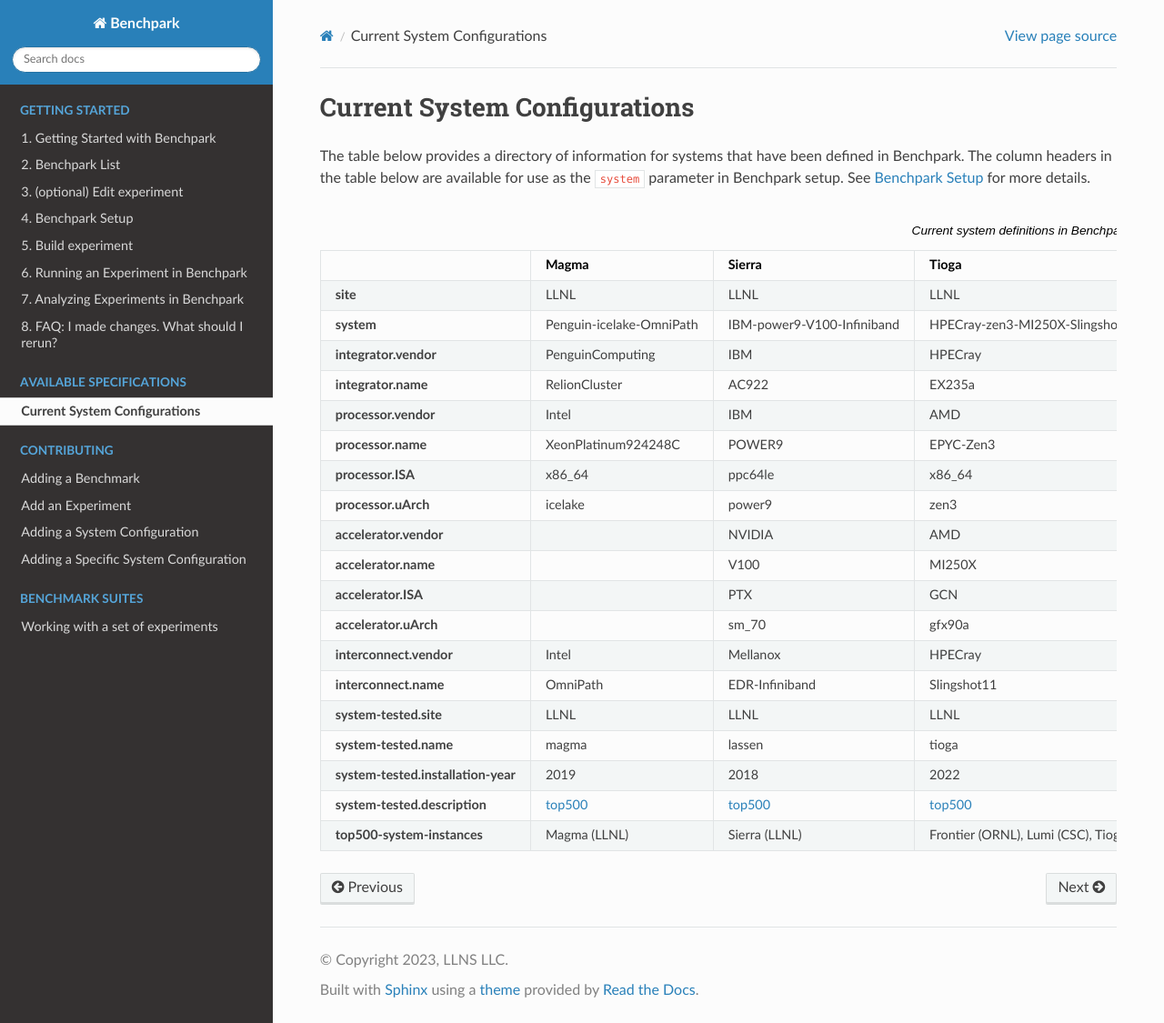
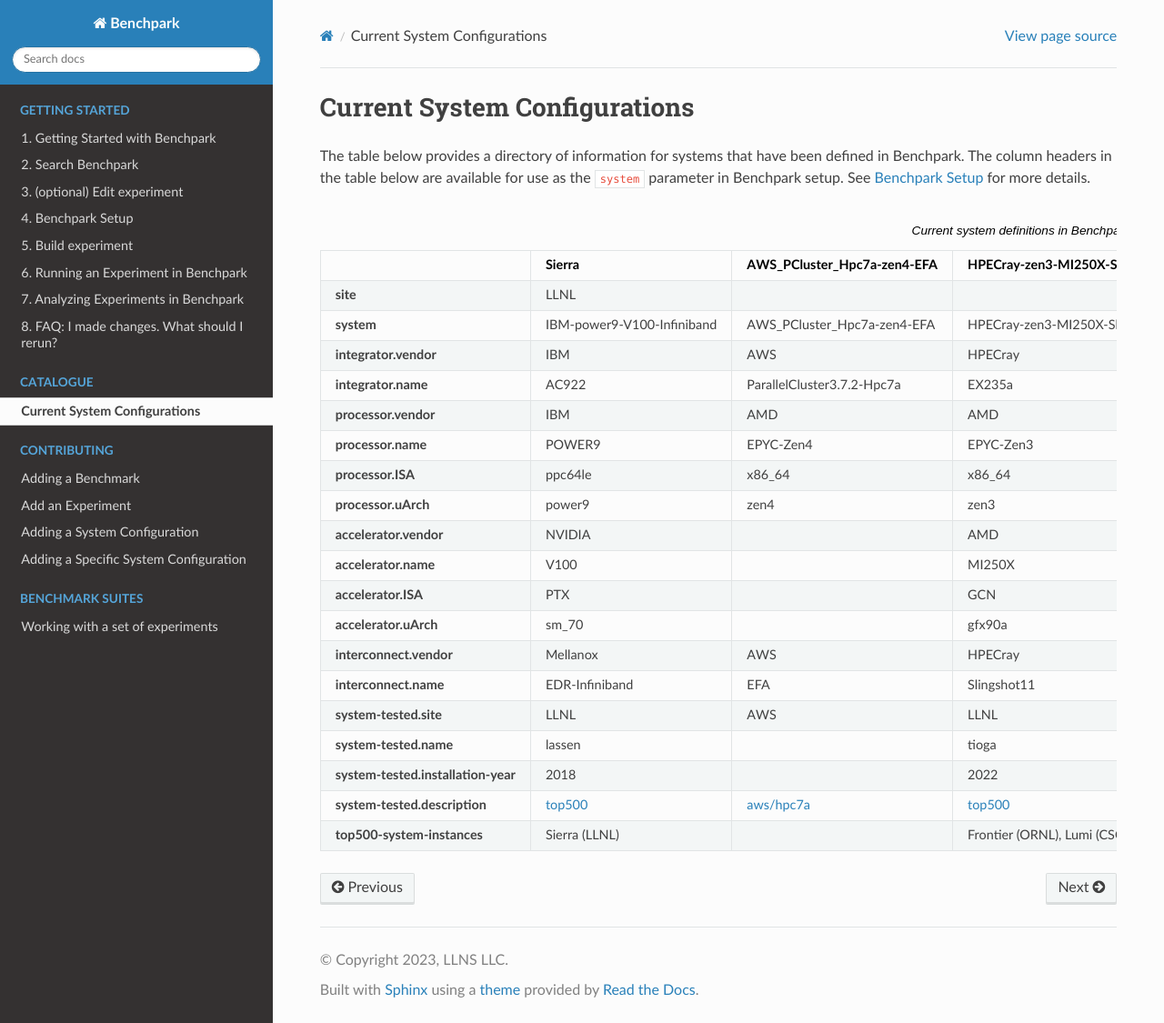
Before and after one commit to LLNL/benchpark, a Sphinx documentation site: the page built from docs/available-system-specs.rst, in a window 1280 px wide and 1125 px high. Shown: the whole window at 91% size. Built offline with Sphinx 7.4.7 and the Read the Docs theme 2.0.0, drawn with Linux system fonts in a browser that asks for light colours; pages that are not in the unit, such as notebooks, are missing from menus.

Commit message:
adding more options to tag queries, and adding to the docs

```diff
--- a/docs/index.rst
+++ b/docs/index.rst
@@ -21,8 +21,9 @@
 
 .. toctree::
    :maxdepth: 1
-   :caption: Available Specifications
+   :caption: Catalogue
 
+   catalogue-of-benchmarks
    available-system-specs
 
 .. toctree::
--- a/docs/tables/current-system-definitions.csv
+++ b/docs/tables/current-system-definitions.csv
@@ -1,20 +1,20 @@
-,Magma,Sierra,Tioga,AWS_PCluster_Hpc7a-zen4-EFA,HPECray-zen3-MI250X-Slingshot,x86_64
-**site**,LLNL,LLNL,LLNL,,,
-**system**,Penguin-icelake-OmniPath,IBM-power9-V100-Infiniband,HPECray-zen3-MI250X-Slingshot,AWS_PCluster_Hpc7a-zen4-EFA,HPECray-zen3-MI250X-Slingshot,x86_64
-**integrator.vendor**,PenguinComputing,IBM,HPECray,AWS,HPECray,
-**integrator.name**,RelionCluster,AC922,EX235a,ParallelCluster3.7.2-Hpc7a,EX235a,
-**processor.vendor**,Intel,IBM,AMD,AMD,AMD,
-**processor.name**,XeonPlatinum924248C,POWER9,EPYC-Zen3,EPYC-Zen4,EPYC-Zen3,
-**processor.ISA**,x86_64,ppc64le,x86_64,x86_64,x86_64,x86_64
-**processor.uArch**,icelake,power9,zen3,zen4,zen3,
-**accelerator.vendor**,,NVIDIA,AMD,,AMD,
-**accelerator.name**,,V100,MI250X,,MI250X,
-**accelerator.ISA**,,PTX,GCN,,GCN,
-**accelerator.uArch**,,sm_70,gfx90a,,gfx90a,
-**interconnect.vendor**,Intel,Mellanox,HPECray,AWS,HPECray,
-**interconnect.name**,OmniPath,EDR-Infiniband,Slingshot11,EFA,Slingshot11,
-**system-tested.site**,LLNL,LLNL,LLNL,AWS,LLNL,
-**system-tested.name**,magma,lassen,tioga,,tioga,
-**system-tested.installation-year**,2019,2018,2022,,2022,
-**system-tested.description**,`top500 <https://www.top500.org/system/179774>`_,`top500 <https://www.top500.org/system/179398>`_,`top500 <https://www.top500.org/system/180052>`_,`aws/hpc7a <https://aws.amazon.com/ec2/instance-types/hpc7a>`_,`top500 <https://www.top500.org/system/180052>`_,
-**top500-system-instances**,Magma (LLNL),Sierra (LLNL),"Frontier (ORNL), Lumi     (CSC), Tioga    (LLNL)",,"Frontier (ORNL), Lumi     (CSC), Tioga    (LLNL)",
+,Sierra,AWS_PCluster_Hpc7a-zen4-EFA,HPECray-zen3-MI250X-Slingshot,Magma,Tioga,x86_64
+**site**,LLNL,,,LLNL,LLNL,
+**system**,IBM-power9-V100-Infiniband,AWS_PCluster_Hpc7a-zen4-EFA,HPECray-zen3-MI250X-Slingshot,Penguin-icelake-OmniPath,HPECray-zen3-MI250X-Slingshot,x86_64
+**integrator.vendor**,IBM,AWS,HPECray,PenguinComputing,HPECray,
+**integrator.name**,AC922,ParallelCluster3.7.2-Hpc7a,EX235a,RelionCluster,EX235a,
+**processor.vendor**,IBM,AMD,AMD,Intel,AMD,
+**processor.name**,POWER9,EPYC-Zen4,EPYC-Zen3,XeonPlatinum924248C,EPYC-Zen3,
+**processor.ISA**,ppc64le,x86_64,x86_64,x86_64,x86_64,x86_64
+**processor.uArch**,power9,zen4,zen3,icelake,zen3,
+**accelerator.vendor**,NVIDIA,,AMD,,AMD,
+**accelerator.name**,V100,,MI250X,,MI250X,
+**accelerator.ISA**,PTX,,GCN,,GCN,
+**accelerator.uArch**,sm_70,,gfx90a,,gfx90a,
+**interconnect.vendor**,Mellanox,AWS,HPECray,Intel,HPECray,
+**interconnect.name**,EDR-Infiniband,EFA,Slingshot11,OmniPath,Slingshot11,
+**system-tested.site**,LLNL,AWS,LLNL,LLNL,LLNL,
+**system-tested.name**,lassen,,tioga,magma,tioga,
+**system-tested.installation-year**,2018,,2022,2019,2022,
+**system-tested.description**,`top500 <https://www.top500.org/system/179398>`_,`aws/hpc7a <https://aws.amazon.com/ec2/instance-types/hpc7a>`_,`top500 <https://www.top500.org/system/180052>`_,`top500 <https://www.top500.org/system/179774>`_,`top500 <https://www.top500.org/system/180052>`_,
+**top500-system-instances**,Sierra (LLNL),,"Frontier (ORNL), Lumi     (CSC), Tioga    (LLNL)",Magma (LLNL),"Frontier (ORNL), Lumi     (CSC), Tioga    (LLNL)",
```
Also changed, not shown: docs/2-benchpark-list.rst (+31 -4 lines), 1 other file.
